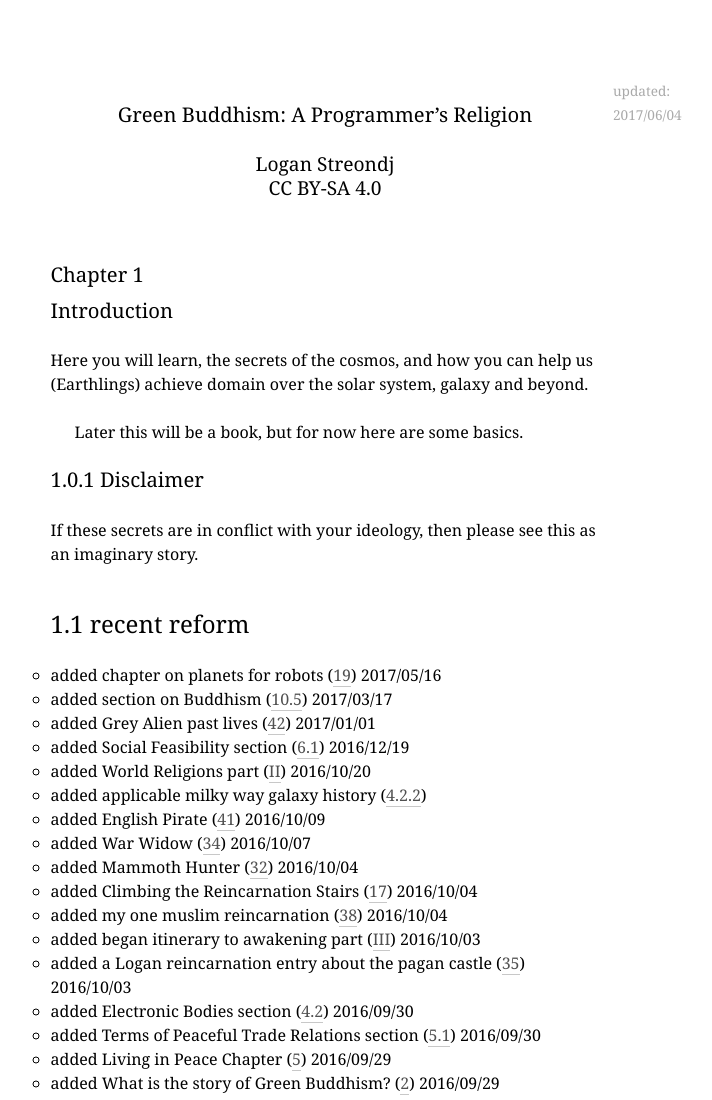
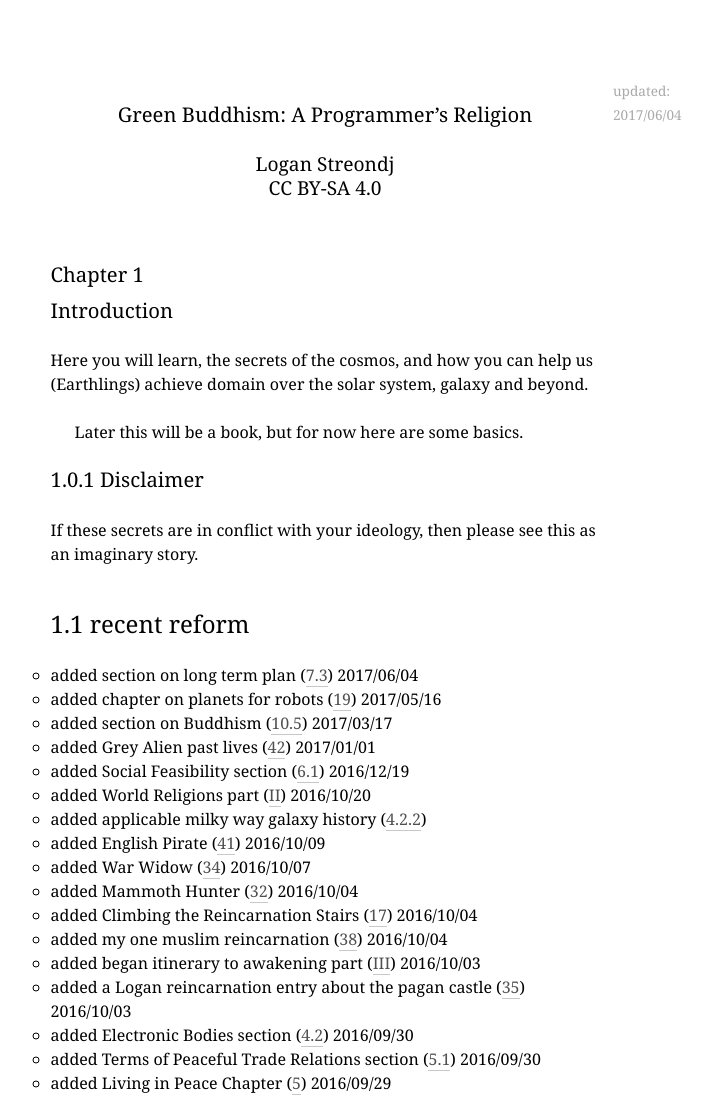
Before and after one commit to elspru/green_buddhism, a plain HTML site: page green_buddhism.html in a window 1280 px wide. Shown: the top 1100 px of the page, without its empty margins (315-1027 px from the left). Drawn offline with Linux system fonts and the light colour scheme.

Commit message:
added reference to newsection

```diff
--- a/green_buddhism.html
+++ b/green_buddhism.html
@@ -53,6 +53,9 @@ an imaginary story.
    <h3 class="sectionHead"><span class="titlemark">1.1   </span> <a
  id="x1-30001.1"></a>recent reform</h3>
      <ul class="itemize1">
+     <li class="itemize">added section on long term plan (<a
+href="#x1-440007.3">7.3<!--tex4ht:ref: intergalacticmission --></a>) 2017/06/04
+     </li>
      <li class="itemize">added chapter on planets for robots (<a
 href="#x1-7500019">19<!--tex4ht:ref: robotPlanets --></a>) 2017/05/16
      </li>
@@ -70,11 +73,11 @@ href="#x1-45000II">II<!--tex4ht:ref: worldreligions --></a>) 2016/10/20
      </li>
      <li class="itemize">added applicable milky way galaxy history (<a
 href="#x1-240004.2.2">4.2.2<!--tex4ht:ref: history:milkyway --></a>)
+
+
      </li>
      <li class="itemize">added English Pirate (<a
 href="#x1-13000041">41<!--tex4ht:ref: reincarnation:pirate --></a>) 2016/10/09
-
-
      </li>
      <li class="itemize">added War Widow (<a
 href="#x1-11800034">34<!--tex4ht:ref: reincarnation:widow --></a>) 2016/10/07
@@ -111,11 +114,11 @@ href="#x1-50002">2<!--tex4ht:ref: whatstory --></a>) 2016/09/29
      <li class="itemize">added   grey   population   distribution   subsection   (<a
 href="#x1-190004.1.5">4.1.5<!--tex4ht:ref: popdist --></a>)
      2016/10/28
+
+
      </li>
      <li class="itemize">updated Arecibo section (<a
 href="#x1-180004.1.4">4.1.4<!--tex4ht:ref: arecibo --></a>) 2016/09/28
-
-
      </li>
      <li class="itemize">added bibilography (<a
 href="#x1-13600045">45<!--tex4ht:ref: bibliography --></a>) 2016/09/28</li></ul>
@@ -4119,7 +4122,7 @@ establish a robot civilization.
      <dl class="thebibliography"><dt id="bib-1" class="thebibliography">
  [1]  </dt><dd
 id="bib-2" class="thebibliography">
-     <!--l. 46--><p class="noindent" ><a
+     <!--l. 47--><p class="noindent" ><a
  id="X0-"></a>Alfred Webre Adam Apollo. &#8220;A Secret History of the Galaxy
      based on Transpersonal Psychology Study&#8221;. In: (). <span
 class="eccc1000-"><span
@@ -4131,7 +4134,7 @@ class="ectt-1000">https://newsinsideout.com/2015/12/eclectic-group-of-visionarie
      </p></dd><dt id="bib-3" class="thebibliography">
  [2]  </dt><dd
 id="bib-4" class="thebibliography">
-     <!--l. 46--><p class="noindent" >Dustin D. Brand. &#8220;We Made Contact!&#8221; In: (). <span
+     <!--l. 47--><p class="noindent" >Dustin D. Brand. &#8220;We Made Contact!&#8221; In: (). <span
 class="eccc1000-"><span
 class="small-caps">u</span><span
 class="small-caps">r</span><span
@@ -4141,7 +4144,7 @@ class="ectt-1000">http://www.bibliotecapleyades.net/vida_alien/alien_contact04.h
      </p></dd><dt id="bib-5" class="thebibliography">
  [3]  </dt><dd
 id="bib-6" class="thebibliography">
-     <!--l. 46--><p class="noindent" >Bstan-&#8217;dzin-rgya-mtsho. <span
+     <!--l. 47--><p class="noindent" >Bstan-&#8217;dzin-rgya-mtsho. <span
 class="ecti-1000">The universe in a single atom : the</span>
      <span
 class="ecti-1000">convergence of science and spirituality</span>.  New  York:  Morgan
@@ -4154,7 +4157,7 @@ class="small-caps">n</span></span>: 0767920813.
      </p></dd><dt id="bib-7" class="thebibliography">
  [4]  </dt><dd
 id="bib-8" class="thebibliography">
-     <!--l. 46--><p class="noindent" >Don Elkins Carla Rueckert and Jim McCarty. <span
+     <!--l. 47--><p class="noindent" >Don Elkins Carla Rueckert and Jim McCarty. <span
 class="ecti-1000">The Law of One</span>.
      1981-1984. <span
 class="eccc1000-"><span
@@ -4166,7 +4169,7 @@ class="ectt-1000">http://www.lawofone.info/</span></a>.
      </p></dd><dt id="bib-9" class="thebibliography">
  [5]  </dt><dd
 id="bib-10" class="thebibliography">
-     <!--l. 46--><p class="noindent" >Martin            Chaplin.            <span
+     <!--l. 47--><p class="noindent" >Martin            Chaplin.            <span
 class="ecti-1000">Ice          Six</span>.            <span
 class="eccc1000-"><span
 class="small-caps">u</span><span
@@ -4178,7 +4181,7 @@ class="ectt-1000">http://www1.lsbu.ac.uk/water/ice_vi.html</span></a>.
      </p></dd><dt id="bib-11" class="thebibliography">
  [6]  </dt><dd
 id="bib-12" class="thebibliography">
-     <!--l. 46--><p class="noindent" >Exopaedia.      &#8220;Ascended      Masters&#8221;.      In:      ().      <span
+     <!--l. 47--><p class="noindent" >Exopaedia.      &#8220;Ascended      Masters&#8221;.      In:      ().      <span
 class="eccc1000-"><span
 class="small-caps">u</span><span
 class="small-caps">r</span><span
@@ -4191,7 +4194,7 @@ class="ectt-1000">http://www.exopaedia.org/Ascended+Masters</span></a>.
      </p></dd><dt id="bib-13" class="thebibliography">
  [7]  </dt><dd
 id="bib-14" class="thebibliography">
-     <!--l. 46--><p class="noindent" >Richard Hoagland. &#8220;The Chilbolton Crop Glyphs - A Message
+     <!--l. 47--><p class="noindent" >Richard Hoagland. &#8220;The Chilbolton Crop Glyphs - A Message
      Finally Received - In Answer to Carl Sagan?&#8221;  In: ().  <span
 class="eccc1000-"><span
 class="small-caps">u</span><span
@@ -4203,7 +4206,7 @@ class="ectt-1000">http://www.bibliotecapleyades.net/circulos_cultivos/esp_circul
      </p></dd><dt id="bib-15" class="thebibliography">
  [8]  </dt><dd
 id="bib-16" class="thebibliography">
-     <!--l. 46--><p class="noindent" >N. Hoffman. &#8220;Modern geothermal gradients on Mars and implications
+     <!--l. 47--><p class="noindent" >N. Hoffman. &#8220;Modern geothermal gradients on Mars and implications
      for subsurface liquids&#8221;. In: (2001). <span
 class="eccc1000-"><span
 class="small-caps">u</span><span
@@ -4214,7 +4217,7 @@ class="ectt-1000">http://www.lpi.usra.edu/meetings/geomars2001/pdf/7044.pdf</spa
      </p></dd><dt id="bib-17" class="thebibliography">
  [9]  </dt><dd
 id="bib-18" class="thebibliography">
-     <!--l. 46--><p class="noindent" >Claes Johnson. <span
+     <!--l. 47--><p class="noindent" >Claes Johnson. <span
 class="ecti-1000">Black Body Temperatures of the Planets</span>. <span
 class="eccc1000-"><span
 class="small-caps">u</span><span
@@ -4226,7 +4229,7 @@ class="ectt-1000">http://claesjohnson.blogspot.ca/2010/04/black-body-temperature
      </p></dd><dt id="bib-19" class="thebibliography">
 [10]  </dt><dd
 id="bib-20" class="thebibliography">
-     <!--l. 46--><p class="noindent" >James Mahu. <span
+     <!--l. 47--><p class="noindent" >James Mahu. <span
 class="ecti-1000">Complete Interviews of Dr. Jamisson Neruda</span>.
      <span
 class="eccc1000-"><span
@@ -4238,7 +4241,7 @@ class="ectt-1000">https://www.wingmakers.com/wp-content/uploads/2014/04/The-Comp
      </p></dd><dt id="bib-21" class="thebibliography">
 [11]  </dt><dd
 id="bib-22" class="thebibliography">
-     <!--l. 46--><p class="noindent" >NASA. <span
+     <!--l. 47--><p class="noindent" >NASA. <span
 class="ecti-1000">Earth Fact Sheet</span>. <span
 class="eccc1000-"><span
 class="small-caps">u</span><span
@@ -4249,7 +4252,7 @@ class="ectt-1000">https://nssdc.gsfc.nasa.gov/planetary/factsheet/earthfact.html
      </p></dd><dt id="bib-23" class="thebibliography">
 [12]  </dt><dd
 id="bib-24" class="thebibliography">
-     <!--l. 46--><p class="noindent" >NASA. <span
+     <!--l. 47--><p class="noindent" >NASA. <span
 class="ecti-1000">Jupiter Fact Sheet</span>. <span
 class="eccc1000-"><span
 class="small-caps">u</span><span
@@ -4260,7 +4263,7 @@ class="ectt-1000">https://nssdc.gsfc.nasa.gov/planetary/factsheet/jupiterfact.ht
      </p></dd><dt id="bib-25" class="thebibliography">
 [13]  </dt><dd
 id="bib-26" class="thebibliography">
-     <!--l. 46--><p class="noindent" >NASA. <span
+     <!--l. 47--><p class="noindent" >NASA. <span
 class="ecti-1000">Mars Fact Sheet</span>. <span
 class="eccc1000-"><span
 class="small-caps">u</span><span
@@ -4271,7 +4274,7 @@ class="ectt-1000">https://nssdc.gsfc.nasa.gov/planetary/factsheet/marsfact.html<
      </p></dd><dt id="bib-27" class="thebibliography">
 [14]  </dt><dd
 id="bib-28" class="thebibliography">
-     <!--l. 46--><p class="noindent" >NASA. <span
+     <!--l. 47--><p class="noindent" >NASA. <span
 class="ecti-1000">Mercury Fact Sheet</span>. <span
 class="eccc1000-"><span
 class="small-caps">u</span><span
@@ -4282,7 +4285,7 @@ class="ectt-1000">https://nssdc.gsfc.nasa.gov/planetary/factsheet/mercuryfact.ht
      </p></dd><dt id="bib-29" class="thebibliography">
 [15]  </dt><dd
 id="bib-30" class="thebibliography">
-     <!--l. 46--><p class="noindent" >NASA. <span
+     <!--l. 47--><p class="noindent" >NASA. <span
 class="ecti-1000">Neptune Fact Sheet</span>. <span
 class="eccc1000-"><span
 class="small-caps">u</span><span
@@ -4295,7 +4298,7 @@ class="ectt-1000">https://nssdc.gsfc.nasa.gov/planetary/factsheet/neptunefact.ht
      </p></dd><dt id="bib-31" class="thebibliography">
 [16]  </dt><dd
 id="bib-32" class="thebibliography">
-     <!--l. 46--><p class="noindent" >NASA. <span
+     <!--l. 47--><p class="noindent" >NASA. <span
 class="ecti-1000">Saturn Fact Sheet</span>. <span
 class="eccc1000-"><span
 class="small-caps">u</span><span
@@ -4306,7 +4309,7 @@ class="ectt-1000">https://nssdc.gsfc.nasa.gov/planetary/factsheet/saturnfact.htm
      </p></dd><dt id="bib-33" class="thebibliography">
 [17]  </dt><dd
 id="bib-34" class="thebibliography">
-     <!--l. 46--><p class="noindent" >NASA. <span
+     <!--l. 47--><p class="noindent" >NASA. <span
 class="ecti-1000">Uranus Fact Sheet</span>. <span
 class="eccc1000-"><span
 class="small-caps">u</span><span
@@ -4317,7 +4320,7 @@ class="ectt-1000">https://nssdc.gsfc.nasa.gov/planetary/factsheet/uranusfact.htm
      </p></dd><dt id="bib-35" class="thebibliography">
 [18]  </dt><dd
 id="bib-36" class="thebibliography">
-     <!--l. 46--><p class="noindent" >NASA. <span
+     <!--l. 47--><p class="noindent" >NASA. <span
 class="ecti-1000">Venus Fact Sheet</span>. <span
 class="eccc1000-"><span
 class="small-caps">u</span><span
@@ -4328,7 +4331,7 @@ class="ectt-1000">https://nssdc.gsfc.nasa.gov/planetary/factsheet/venusfact.html
      </p></dd><dt id="bib-37" class="thebibliography">
 [19]  </dt><dd
 id="bib-38" class="thebibliography">
-     <!--l. 46--><p class="noindent" >Michael Newton. <span
+     <!--l. 47--><p class="noindent" >Michael Newton. <span
 class="ecti-1000">Destiny of souls : new case studies of life</span>
      <span
 class="ecti-1000">between lives</span>. St. Paul, Minn: Llewellyn Publications, 2000.
@@ -4341,7 +4344,7 @@ class="small-caps">n</span></span>: 1567184995.
      </p></dd><dt id="bib-39" class="thebibliography">
 [20]  </dt><dd
 id="bib-40" class="thebibliography">
-     <!--l. 46--><p class="noindent" >Michael Newton. <span
+     <!--l. 47--><p class="noindent" >Michael Newton. <span
 class="ecti-1000">Journey of souls : case studies of life between</span>
      <span
 class="ecti-1000">lives</span>. St. Paul, Minn: Llewellyn, 1994. <span
@@ -4353,7 +4356,7 @@ class="small-caps">n</span></span>: 1567184855.
      </p></dd><dt id="bib-41" class="thebibliography">
 [21]  </dt><dd
 id="bib-42" class="thebibliography">
-     <!--l. 46--><p class="noindent" >translate from Pali by Thanissaro Bhikku. &#8220;Kalama Sutta: To
+     <!--l. 47--><p class="noindent" >translate from Pali by Thanissaro Bhikku. &#8220;Kalama Sutta: To
      the kalamas&#8221;. In: (1994). <span
 class="eccc1000-"><span
 class="small-caps">u</span><span
@@ -4364,7 +4367,7 @@ class="ectt-1000">http://www.accesstoinsight.org/tipitaka/an/an03/an03.065.than.
      </p></dd><dt id="bib-43" class="thebibliography">
 [22]  </dt><dd
 id="bib-44" class="thebibliography">
-     <!--l. 46--><p class="noindent" >Buddhist Teachers and Leaders in the United States. &#8220;Statement
+     <!--l. 47--><p class="noindent" >Buddhist Teachers and Leaders in the United States. &#8220;Statement
      on Racism from Buddhist Teachers and Leaders in the United
      States&#8221;. In: (2015). <span
 class="eccc1000-"><span
@@ -4376,7 +4379,7 @@ class="ectt-1000">https://jackkornfield.com/statement-on-racism-from-buddhist-te
      </p></dd><dt id="bib-45" class="thebibliography">
 [23]  </dt><dd
 id="bib-46" class="thebibliography">
-     <!--l. 46--><p class="noindent" ><span
+     <!--l. 47--><p class="noindent" ><span
 class="ecti-1000">The Newton Institute for Life Between Lives Hypnotherapy</span>.
      <span
 class="eccc1000-"><span
@@ -4390,7 +4393,7 @@ class="ectt-1000">http://newtoninstitute.org</span></a>.
 id="bib-48" class="thebibliography">
 
 
-     <!--l. 46--><p class="noindent" >Jim Walker. &#8220;Hitler compared to God/Jesus/Christians&#8221;. In:
+     <!--l. 47--><p class="noindent" >Jim Walker. &#8220;Hitler compared to God/Jesus/Christians&#8221;. In:
      (). <span
 class="eccc1000-"><span
 class="small-caps">u</span><span
```
Also changed, not shown: index.html (+31 -28 lines), 2 other files.
